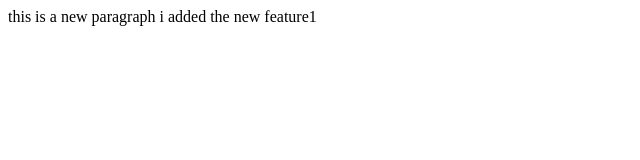
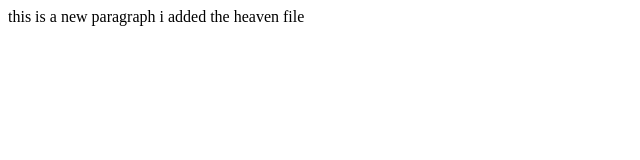
Before and after one commit to ruchigupta6044-boop/LocalRepo, a plain HTML site: page index.html in a window 1280 px wide. Shown: the full height of the page, 0-640 px from the left. Drawn offline with Linux system fonts and the light colour scheme.

Commit message:
heaven file added

```diff
--- a/index.html
+++ b/index.html
@@ -1,3 +1,3 @@
 <p>this is a new paragraph
-    i added the new feature1
+    i added the heaven file
 </p>
```
